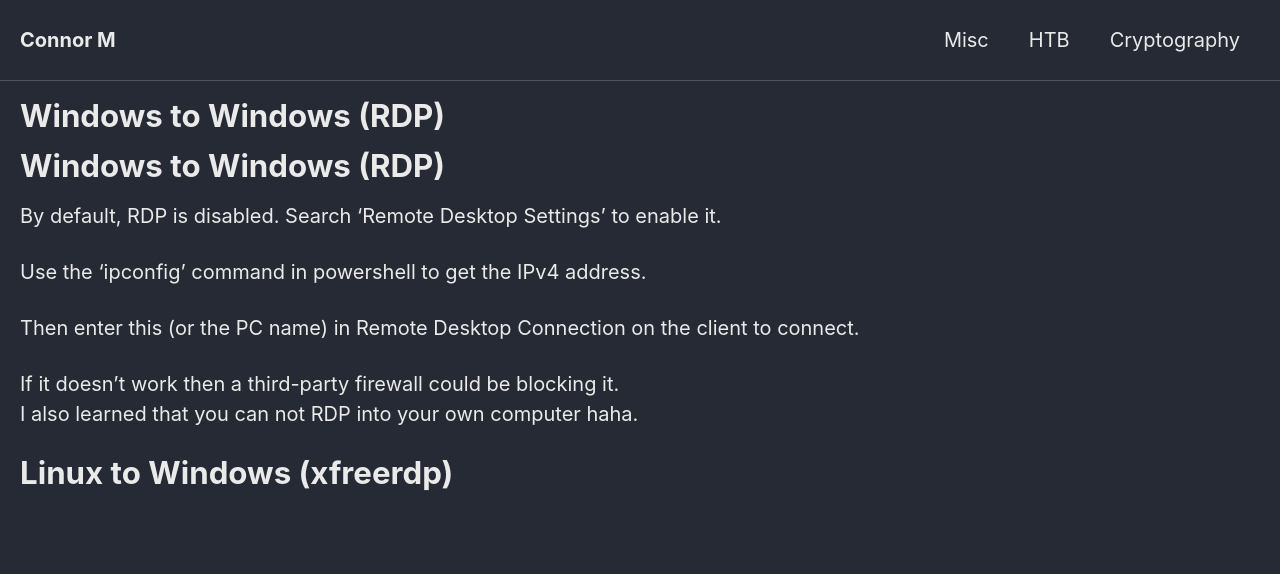
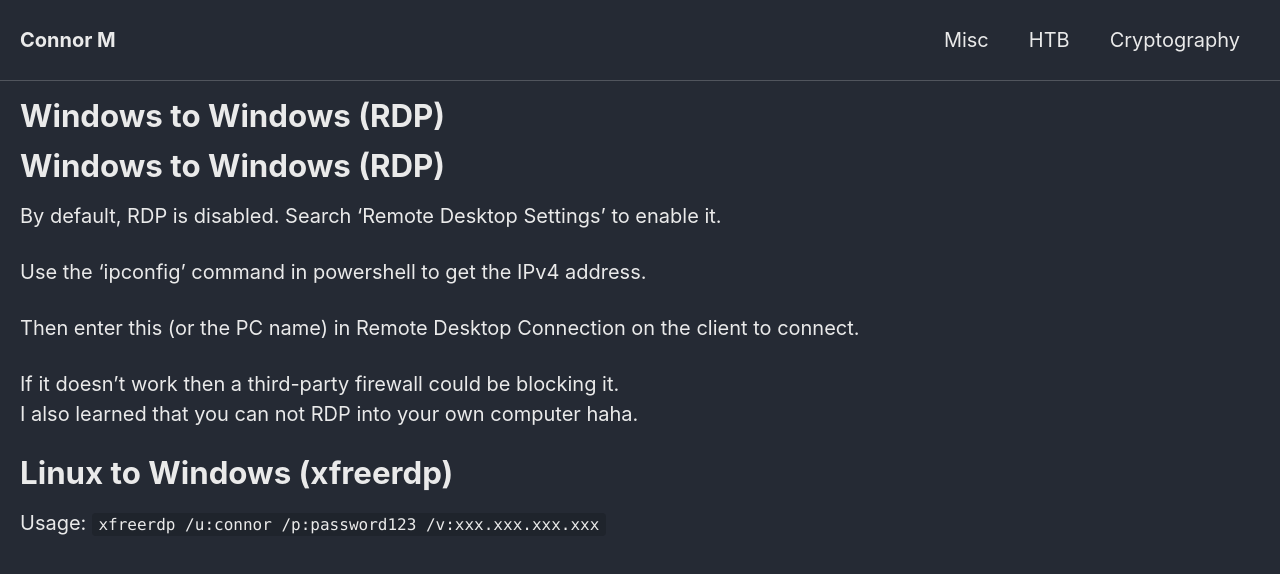
Before and after one commit to Connor-McCartney/Connor-McCartney.github.io, a Jekyll site: the page built from _pages/misc/remoting.md, in a window 1280 px wide. Shown: the top 574 px of the page. Built offline with Jekyll 4.4.1, drawn with Linux system fonts in a browser that asks for light colours; cached includes are drawn as plain includes; our own code applies the rules of GitHub Pages for plain Markdown files.

Commit message:
Update remoting.md

```diff
--- a/_pages/misc/remoting.md
+++ b/_pages/misc/remoting.md
@@ -13,3 +13,5 @@ I also learned that you can not RDP into your own computer haha.
 
 
 # Linux to Windows (xfreerdp)
+
+Usage: `xfreerdp /u:connor /p:password123 /v:xxx.xxx.xxx.xxx`
```
